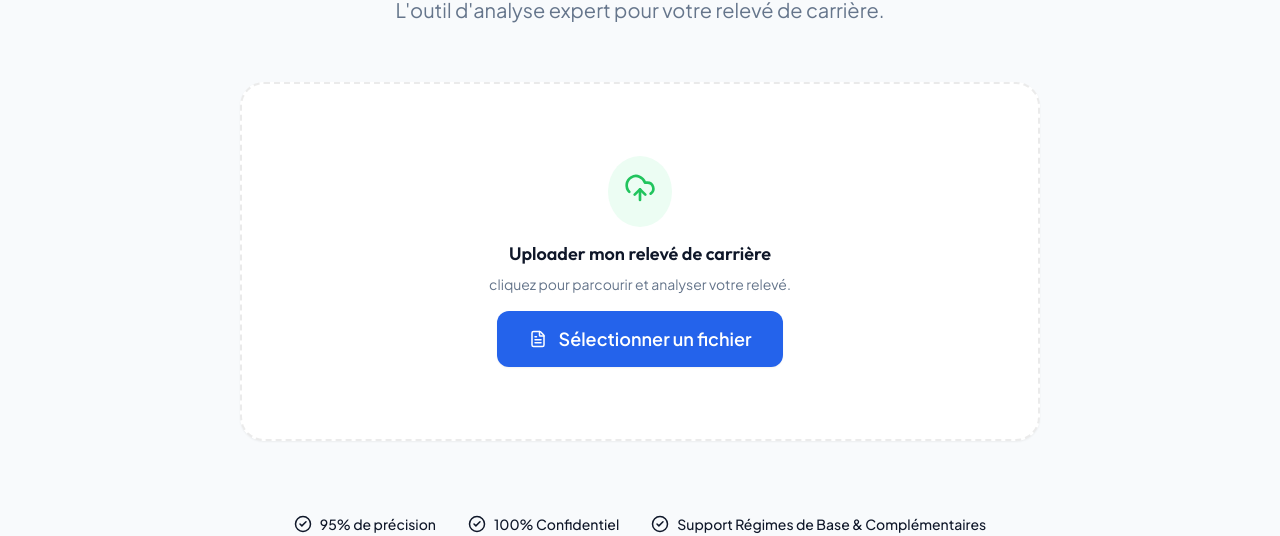
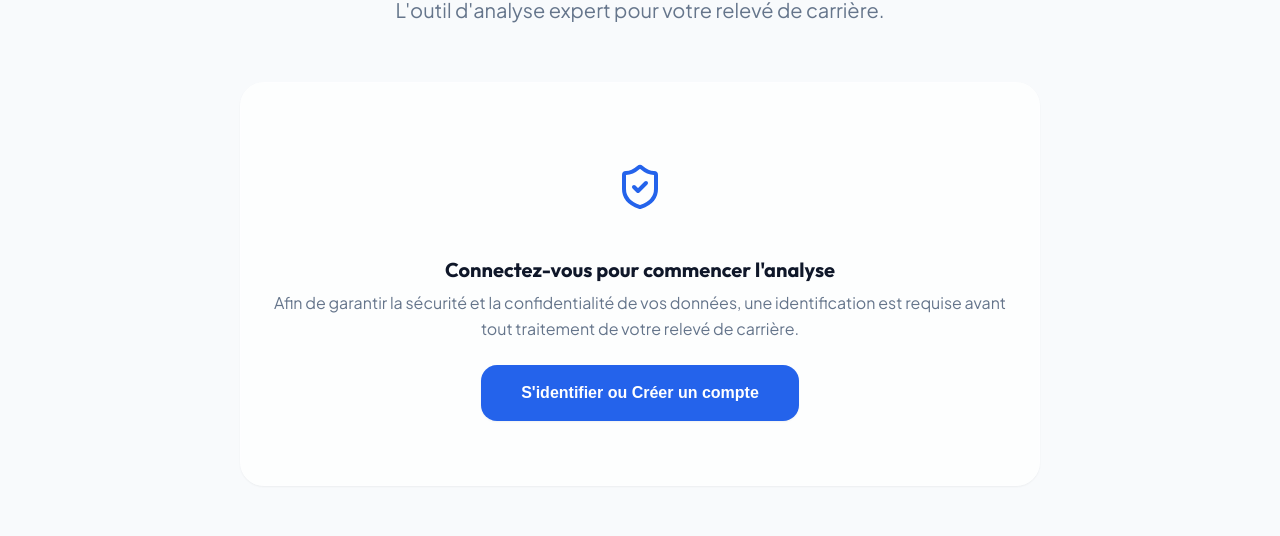
Before and after one commit to hologramconseils/ris-pro, a React (Vite) app in the folder frontend/: page / in a window 1280 px wide. Shown: the part 260-796 px from the top of the page. Built offline with nearby package versions, Linux system fonts and the light colour scheme; no server answers.

Commit message:
feat: require authentication for document upload on homepage

```diff
--- a/frontend/src/pages/Home.jsx
+++ b/frontend/src/pages/Home.jsx
@@ -140,7 +140,26 @@ export default function Home() {
           </div>
         )}
 
-        {isUploading ? (
+        {!user ? (
+          <div className="card glass flex flex-col items-center justify-center text-center" style={{ width: '100%', padding: '4rem 2rem', gap: '1.5rem', borderRadius: '24px' }}>
+            <div style={{ padding: '1rem', background: 'var(--primary-bg)', borderRadius: '50%', color: 'var(--primary)' }}>
+              <ShieldCheck size={48} />
+            </div>
+            <div>
+              <h3 className="text-xl font-bold mb-2">Connectez-vous pour commencer l'analyse</h3>
+              <p className="text-muted max-w-md mx-auto">
+                Afin de garantir la sécurité et la confidentialité de vos données, une identification est requise avant tout traitement de votre relevé de carrière.
+              </p>
+            </div>
+            <button
+              className="btn btn-primary btn-cta-premium mt-2"
+              onClick={() => navigate('/login')}
+              style={{ padding: '1rem 2.5rem', fontSize: '1rem' }}
+            >
+              S'identifier ou Créer un compte
+            </button>
+          </div>
+        ) : isUploading ? (
           <div className="card glass flex flex-col items-center justify-center animate-pulse" style={{ width: '100%', padding: '4rem 2rem', gap: '1.5rem' }}>
             <div style={{ position: 'relative' }}>
               <div style={{ width: '64px', height: '64px', borderRadius: '50%', border: '4px solid var(--primary)', borderTopColor: 'transparent', animation: 'spin 1s linear infinite' }} />
--- a/frontend/src/pages/Login.jsx
+++ b/frontend/src/pages/Login.jsx
@@ -207,6 +207,19 @@ export default function Login() {
           >
             {loading ? <Loader2 className="animate-spin" /> : (isResetting ? 'Mettre à jour le mot de passe' : (isLogin ? 'Se connecter' : 'Créer mon compte'))}
           </button>
+
+          {!isResetting && (
+            <div className="text-center mt-4">
+              <button
+                type="button"
+                className="text-sm font-medium"
+                style={{ color: 'var(--primary)', cursor: 'pointer' }}
+                onClick={() => setIsLogin(!isLogin)}
+              >
+                {isLogin ? "Pas encore de compte ? Cliquez ici pour en créer un." : "Déjà un compte ? Cliquez ici pour vous connecter."}
+              </button>
+            </div>
+          )}
         </form>
       </div>
     </div>
```
